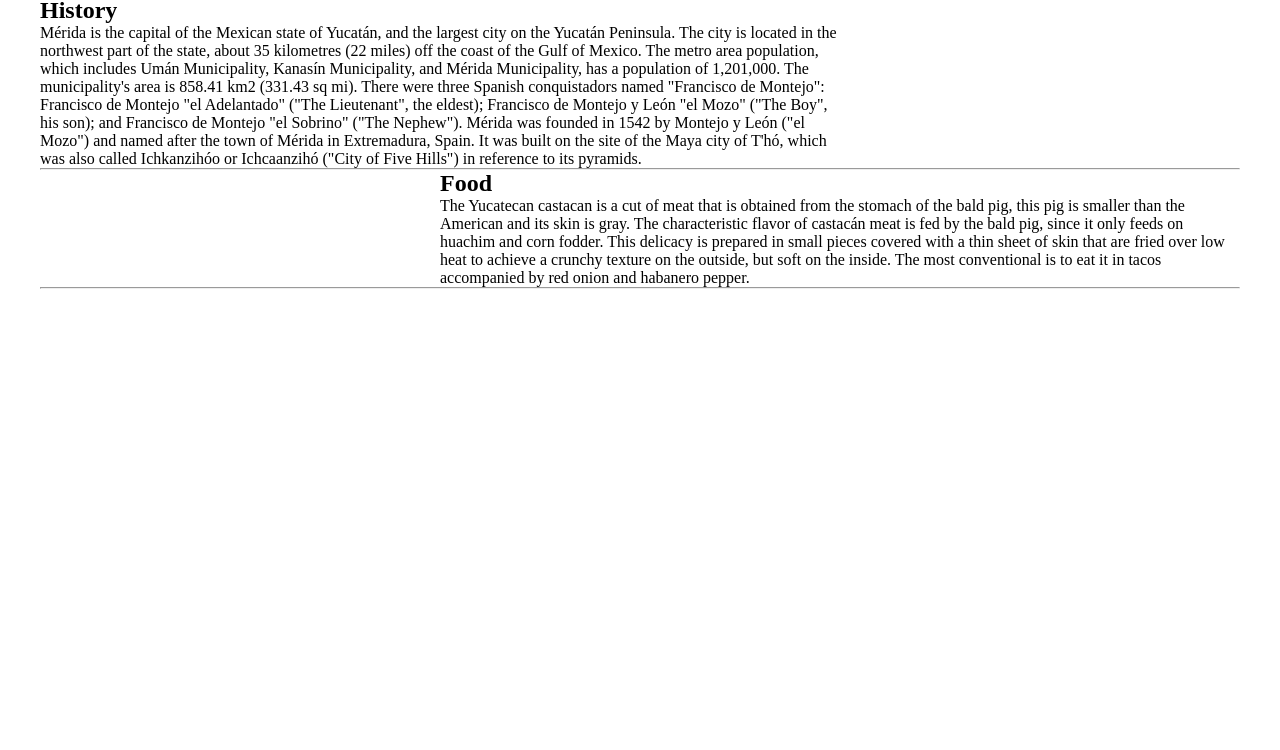
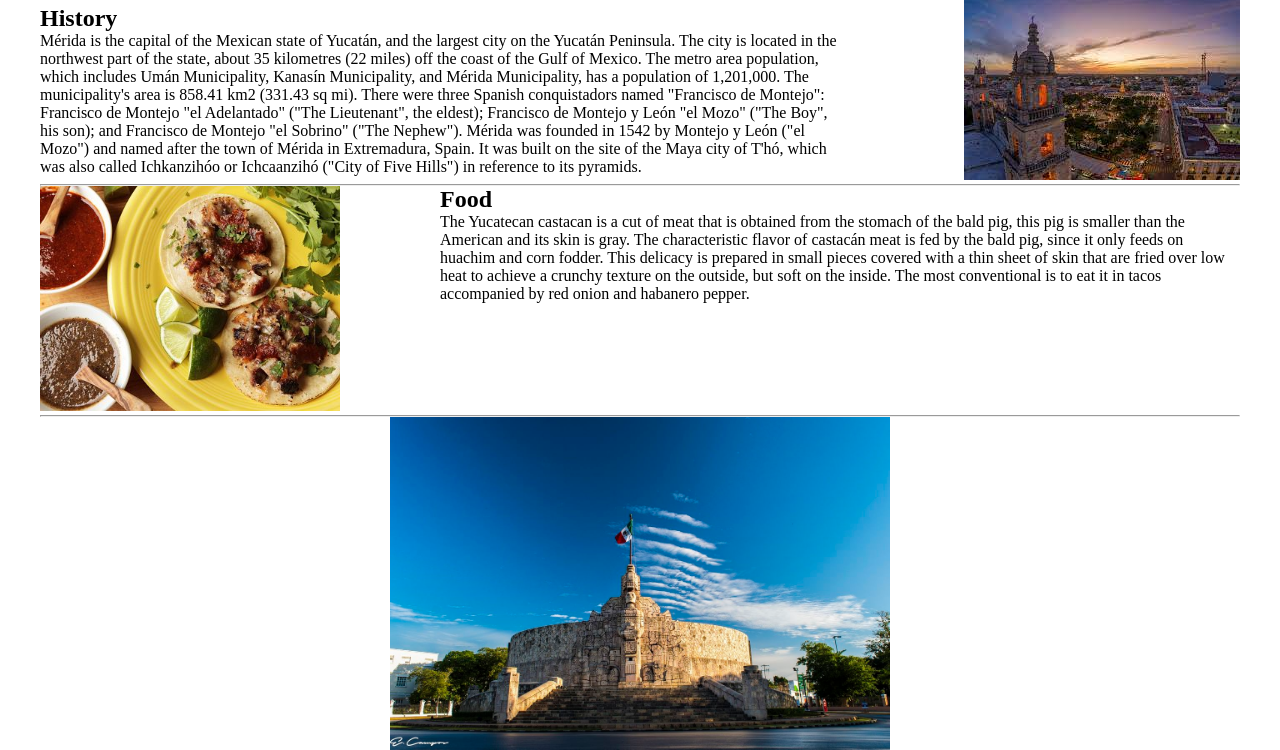
Before and after one commit to BraulioOchoa-Ksquare/Activity2, a plain HTML site: page index.html in a window 1280 px wide. Shown: the part 92-842 px from the top of the page. Before the commit the page ends 800 px from the top, so only its background shows below. Drawn offline with Linux system fonts and the light colour scheme; the site is published under a folder, as on GitHub Pages, so addresses that start at the root find nothing.

Commit message:
Update index.html

```diff
--- a/index.html
+++ b/index.html
@@ -73,13 +73,13 @@
     </p>
     </div>
     <div class="imagenes">
-      <img src="/img/merida.jpg" alt="">
+      <img src="./img/merida.jpg" alt="">
     </div>
     </div>
     <hr>
     <div class="food-container">
       <div class="imagen-size">
-        <img src="/img/castacan.jpg" alt="">
+        <img src="./img/castacan.jpg" alt="">
       </div>
       <div class="food">
         <h2>Food</h2>
@@ -90,7 +90,7 @@
     </div>
     <hr>
     <div class="monumento-img">
-      <img src="/img/monumento.jpg" alt="">
+      <img src="./img/monumento.jpg" alt="">
     </div>
   </div>
 </body>
```
